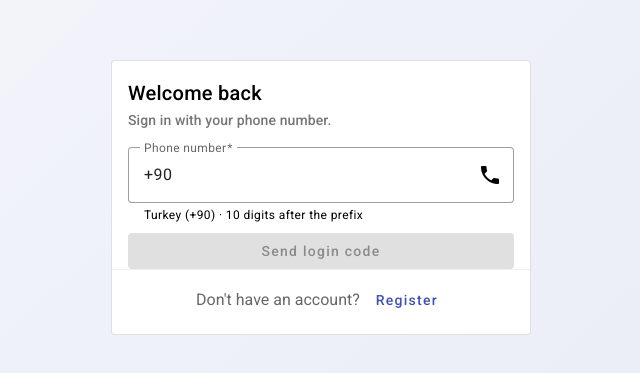
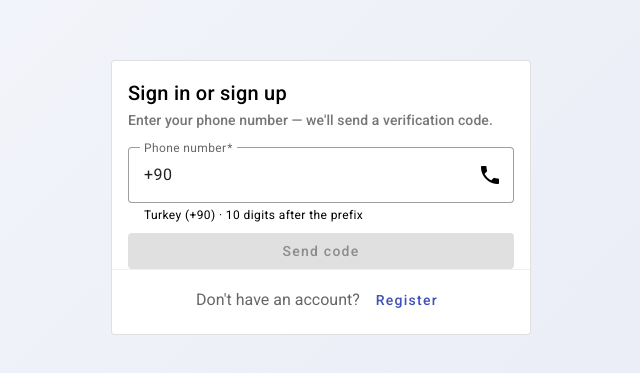
Before and after one commit to listen-2-me/temp_ui, an Angular app: page /login in a window 1280 px wide. Shown: the part 227-600 px from the top of the page, without its empty margins (319-959 px from the left). Built offline with nearby package versions, Linux system fonts and the light colour scheme.

Commit message:
updated by new endpoint login-register

```diff
--- a/src/app/core/auth/auth.service.ts
+++ b/src/app/core/auth/auth.service.ts
@@ -51,7 +51,7 @@ export class AuthService {
   }
 
   login(phoneNumber: string): Observable<OtpInitResponse> {
-    return this.http.post<OtpInitResponse>(`${this.api}/auth/login`, { phoneNumber });
+    return this.http.post<OtpInitResponse>(`${this.api}/auth/login-register`, { phoneNumber });
   }
 
   verifyLogin(phoneNumber: string, code: string): Observable<AuthTokens> {
--- a/src/app/core/auth/auth.types.ts
+++ b/src/app/core/auth/auth.types.ts
@@ -8,6 +8,7 @@ export interface AuthTokens {
 
 export interface OtpInitResponse {
   status: 'otp_sent' | string;
+  action?: 'login' | 'registered';
 }
 
 export interface User {
--- a/src/app/features/auth/phone-otp-form.component.ts
+++ b/src/app/features/auth/phone-otp-form.component.ts
@@ -36,7 +36,6 @@ const ERROR_MESSAGES: Record<AuthMode, Record<number, string>> = {
     400: 'Phone number is required.',
     401: 'Invalid or expired code.',
     403: 'This account has been blocked. Contact support.',
-    404: 'No account found with this phone number. Try registering first.',
   },
   register: {
     400: 'Phone number is required.',
@@ -90,18 +89,20 @@ export class PhoneOtpFormComponent {
   });
 
   readonly title = computed(() =>
-    this.mode() === 'login' ? 'Welcome back' : 'Create your account',
+    this.mode() === 'login' ? 'Sign in or sign up' : 'Create your account',
   );
 
   readonly subtitle = computed(() =>
     this.mode() === 'login'
-      ? 'Sign in with your phone number.'
+      ? 'Enter your phone number — we\'ll send a verification code.'
       : 'We\'ll send a verification code to your phone.',
   );
 
   readonly primaryCta = computed(() =>
-    this.mode() === 'login' ? 'Send login code' : 'Send verification code',
+    this.mode() === 'login' ? 'Send code' : 'Send verification code',
   );
+
+  readonly showAltRoute = computed(() => this.mode() === 'register');
 
   readonly altRoute = computed(() =>
     this.mode() === 'login' ? '/register' : '/login',
```
